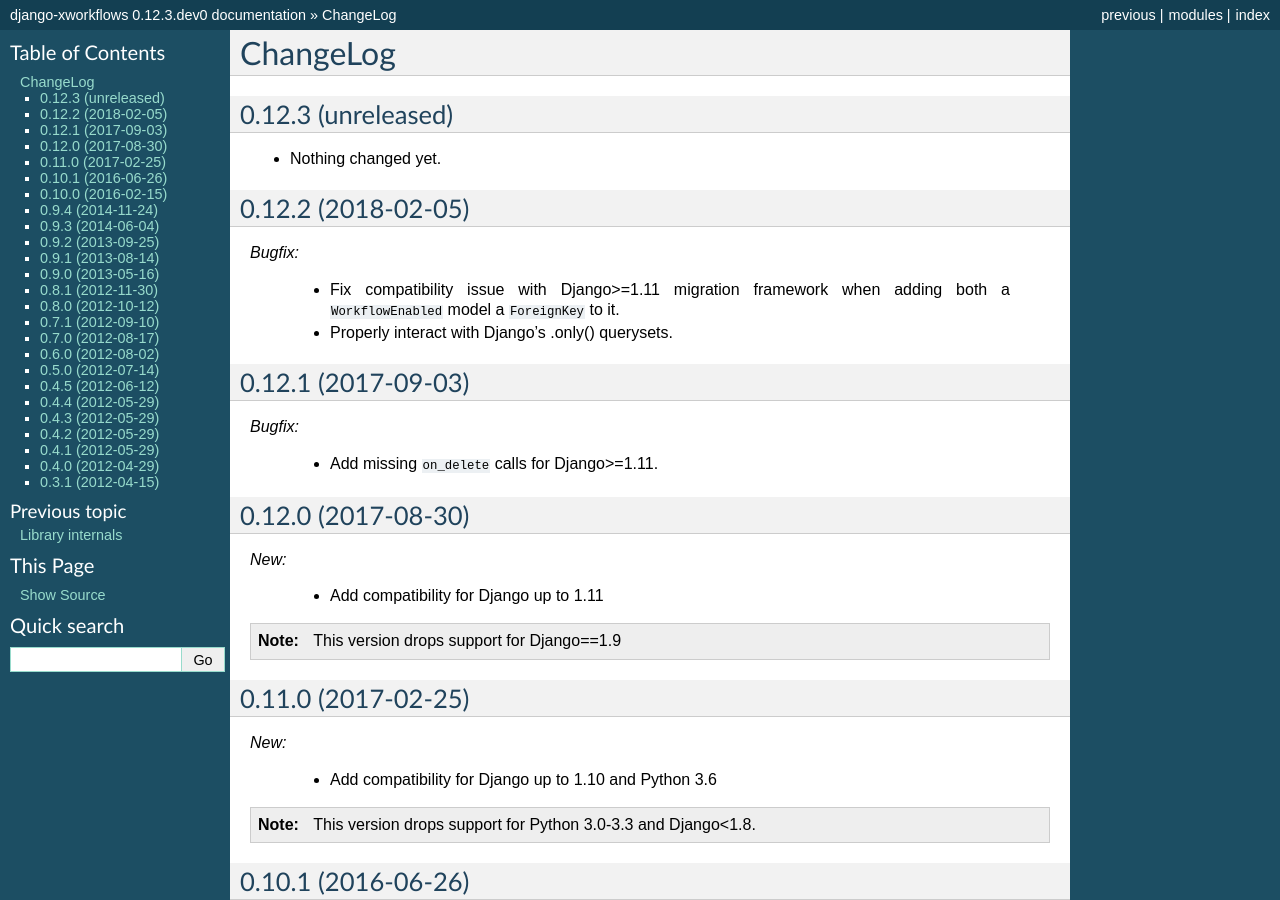
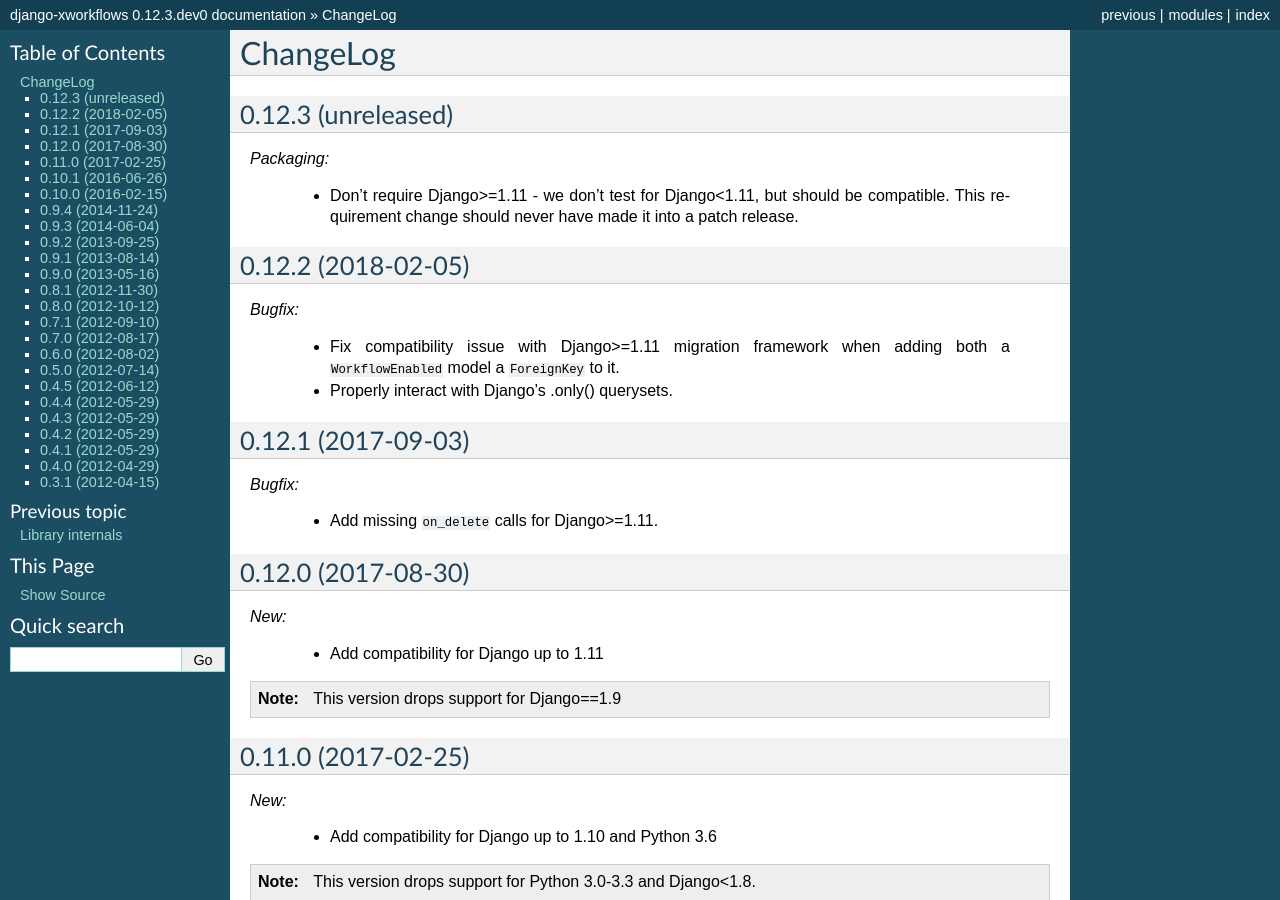
Before and after one commit to rbarrois/django_xworkflows, a Sphinx documentation site: the page built from docs/changelog.rst, in a window 1280 px wide and 900 px high. Built offline with Sphinx 7.4.7, drawn with Linux system fonts in a browser that asks for light colours.

Commit message:
packaging: Adjust Django dependency.
In a patch release, we shouldn't change our supported dependencies.

```diff
--- a/docs/changelog.rst
+++ b/docs/changelog.rst
@@ -4,7 +4,10 @@
 0.12.3 (unreleased)
 -------------------
 
-- Nothing changed yet.
+*Packaging:*
+
+    - Don't require Django>=1.11 - we don't test for Django<1.11, but should be
+      compatible. This requirement change should never have made it into a patch release.
 
 
 0.12.2 (2018-02-05)
--- a/setup.py
+++ b/setup.py
@@ -69,7 +69,7 @@
         'setuptools>=0.8',
     ],
     install_requires=[
-        'Django>=1.11',
+        'Django',
         'xworkflows',
     ],
     classifiers=[
```
